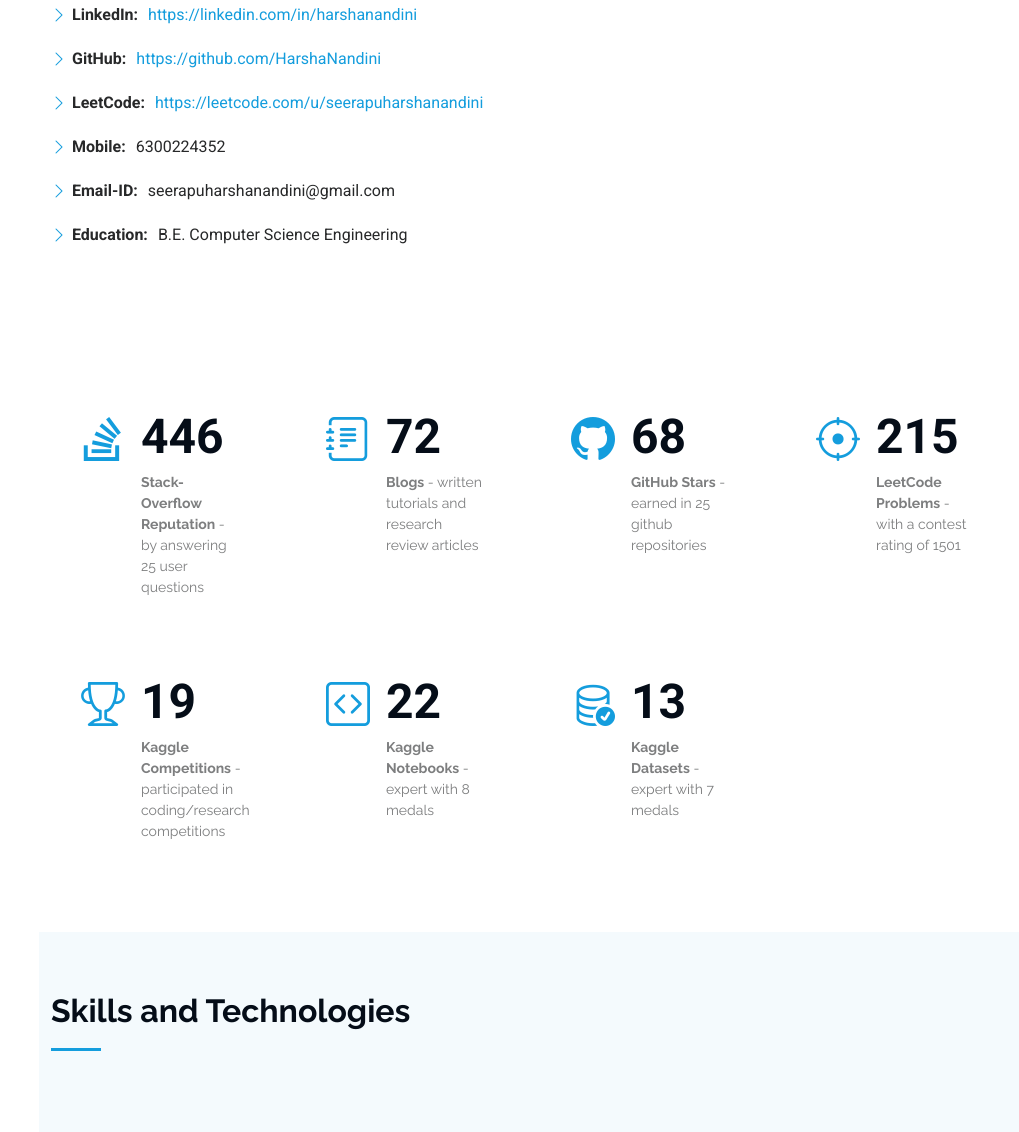
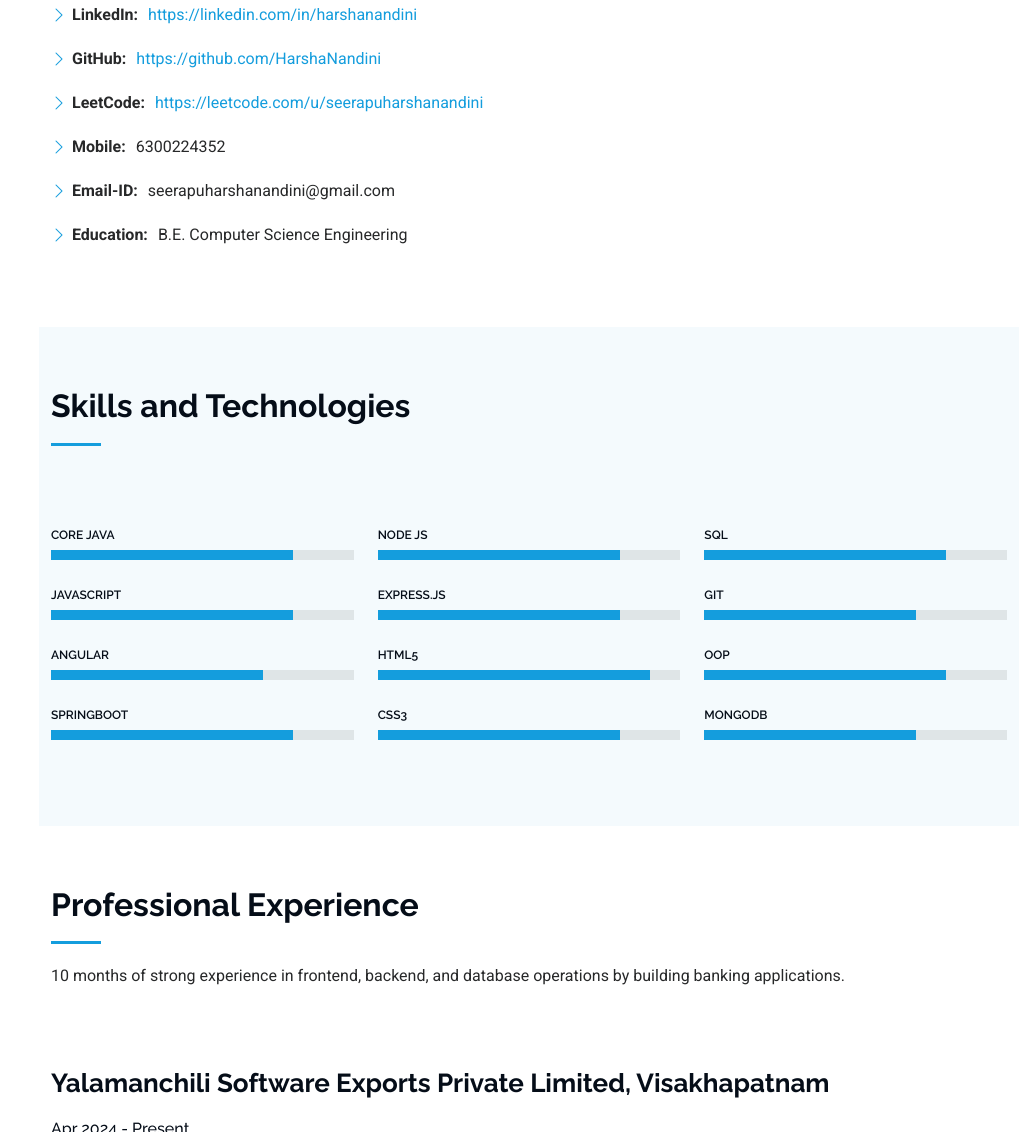
Before and after one commit to HarshaNandini/harshanandini.github.io, a plain HTML site: page index.html in a window 1280 px wide. Shown: the part 1152-2284 px from the top of the page, without its empty margins (261-1280 px from the left). Drawn offline with Linux system fonts and the light colour scheme.

Commit message:
home page updated

```diff
--- a/index.html
+++ b/index.html
@@ -4,7 +4,7 @@
 <head>
   <meta charset="utf-8">
   <meta content="width=device-width, initial-scale=1.0" name="viewport">
-  <title>Index - iPortfolio Bootstrap Template</title>
+  <title>Portfolio - Harsha Nandini</title>
   <meta content="" name="description">
   <meta content="" name="keywords">
 
@@ -149,76 +149,6 @@
 
     </section><!-- /About Section -->
 
-    <!-- Stats Section -->
-    <section id="stats" class="stats section">
-
-      <div class="container" data-aos="fade-up" data-aos-delay="100">
-
-        <div class="row gy-4">
-
-          <div class="col-lg-3 col-md-6">
-            <div class="stats-item">
-              <i class="bi bi-stack-overflow"></i>
-              <span data-purecounter-start="0" data-purecounter-end="446" data-purecounter-duration="1" class="purecounter"></span>
-              <p><strong>Stack-Overflow Reputation</strong> <span> - by answering 25 user questions</span></p>
-            </div>
-          </div><!-- End Stats Item -->
-
-          <div class="col-lg-3 col-md-6">
-            <div class="stats-item">
-              <i class="bi bi-journal-text"></i>
-              <span data-purecounter-start="0" data-purecounter-end="72" data-purecounter-duration="1" class="purecounter"></span>
-              <p><strong>Blogs</strong> <span> - written tutorials and research review articles</span></p>
-            </div>
-          </div><!-- End Stats Item -->
-
-          <div class="col-lg-3 col-md-6">
-            <div class="stats-item">
-              <i class="bi bi-github"></i>
-              <span data-purecounter-start="0" data-purecounter-end="68" data-purecounter-duration="1" class="purecounter"></span>
-              <p><strong>GitHub Stars</strong> <span> - earned in 25 github repositories</span></p>
-            </div>
-          </div><!-- End Stats Item -->
-
-          <div class="col-lg-3 col-md-6">
-            <div class="stats-item">
-              <i class="bi bi-crosshair"></i>
-              <span data-purecounter-start="0" data-purecounter-end="215" data-purecounter-duration="1" class="purecounter"></span>
-              <p><strong>LeetCode Problems</strong> <span> - with a contest rating of 1501</span></p>
-            </div>
-          </div><!-- End Stats Item -->
-
-
-          <div class="col-lg-3 col-md-6">
-            <div class="stats-item">
-              <i class="bi bi-trophy"></i>
-              <span data-purecounter-start="0" data-purecounter-end="19" data-purecounter-duration="1" class="purecounter"></span>
-              <p><strong>Kaggle Competitions</strong> <span> - participated in coding/research competitions</span></p>
-            </div>
-          </div><!-- End Stats Item -->
-
-          <div class="col-lg-3 col-md-6">
-            <div class="stats-item">
-              <i class="bi bi-code-square"></i>
-              <span data-purecounter-start="0" data-purecounter-end="22" data-purecounter-duration="1" class="purecounter"></span>
-              <p><strong>Kaggle Notebooks</strong> <span> - expert with 8 medals</span></p>
-            </div>
-          </div><!-- End Stats Item -->
-
-          <div class="col-lg-3 col-md-6">
-            <div class="stats-item">
-              <i class="bi bi-database-check"></i>
-              <span data-purecounter-start="0" data-purecounter-end="13" data-purecounter-duration="1" class="purecounter"></span>
-              <p><strong>Kaggle Datasets</strong> <span> - expert with 7 medals</span></p>
-            </div>
-          </div><!-- End Stats Item -->
-
-
-        </div>
-
-      </div>
-
-    </section><!-- /Stats Section -->
 
     <!-- Skills Section -->
     <section id="skills" class="skills section light-background">
```
